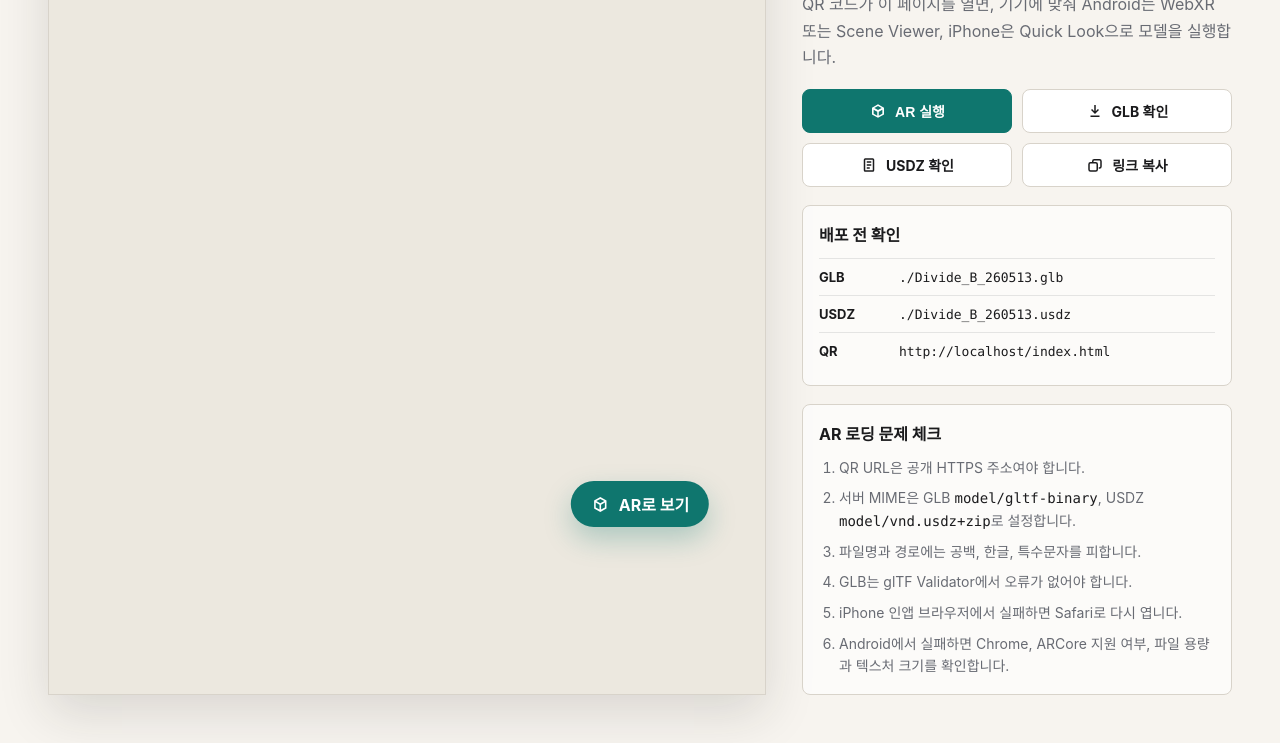
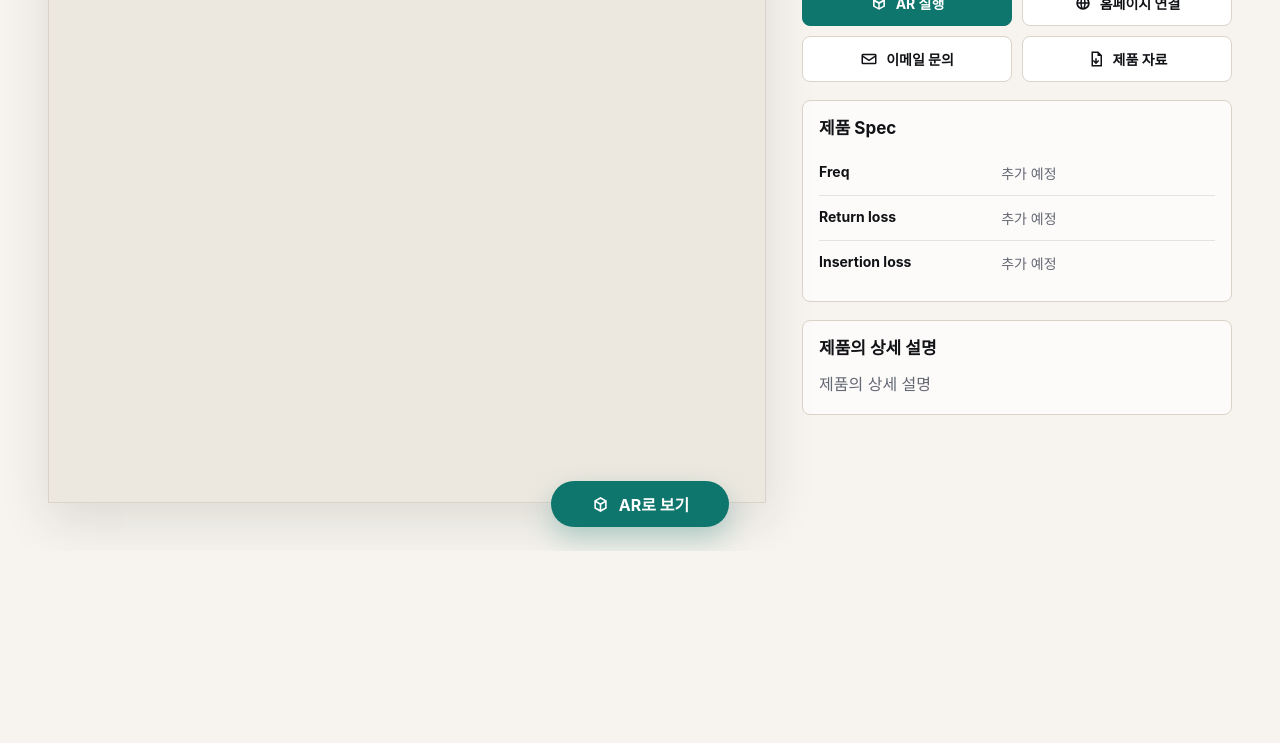
Before and after one commit to Gohhee/modeling, a plain HTML site: page index.html in a window 1280 px wide. Shown: the part 249-992 px from the top of the page. After the commit the page ends 800 px from the top, so only its background shows below. Drawn offline with nearby package versions, Linux system fonts and the light colour scheme.

Commit message:
Update index.html
Ver.0.5

```diff
--- a/index.html
+++ b/index.html
@@ -4,21 +4,21 @@
     <meta charset="utf-8" />
     <meta name="viewport" content="width=device-width, initial-scale=1, viewport-fit=cover" />
     <meta name="theme-color" content="#f7f4ef" />
-    <title>Divide_B_260513 AR Viewer</title>
+    <title>3Rwave Product AR Viewer</title>
     <script type="module" src="https://unpkg.com/@google/model-viewer/dist/model-viewer.min.js"></script>
     <style>
       :root {
         color-scheme: light;
         --bg: #f7f4ef;
         --surface: #ffffff;
-        --ink: #1b1b1d;
-        --muted: #686b73;
-        --line: #d8d3ca;
+        --ink: #111216;
+        --muted: #646874;
+        --line: #d9d3c9;
         --accent: #0f766e;
-        --accent-strong: #0b5f59;
+        --accent-strong: #0a5c56;
         --warn: #9f4f12;
         --error: #a33434;
-        --shadow: 0 18px 48px rgba(37, 34, 29, 0.14);
+        --shadow: 0 18px 48px rgba(37, 34, 29, 0.12);
       }
 
       * {
@@ -49,26 +49,27 @@
         display: flex;
         align-items: center;
         justify-content: space-between;
-        gap: 16px;
-        padding: 16px clamp(18px, 4vw, 48px);
-        border-bottom: 1px solid rgba(27, 27, 29, 0.08);
+        gap: 18px;
+        padding: 18px clamp(18px, 4vw, 48px);
+        border-bottom: 1px solid rgba(17, 18, 22, 0.08);
       }
 
       .brand {
-        display: flex;
-        flex-direction: column;
-        gap: 3px;
+        display: inline-flex;
+        align-items: baseline;
+        gap: 10px;
         min-width: 0;
       }
 
       .brand strong {
-        font-size: clamp(18px, 2.4vw, 26px);
-        line-height: 1.1;
+        font-size: clamp(24px, 3vw, 34px);
+        line-height: 1;
       }
 
       .brand span {
         color: var(--muted);
         font-size: 13px;
+        white-space: nowrap;
       }
 
       .status-pill {
@@ -99,8 +100,8 @@
 
       main {
         display: grid;
-        grid-template-columns: minmax(0, 1fr) minmax(320px, 430px);
-        gap: clamp(18px, 3vw, 36px);
+        grid-template-columns: minmax(0, 1fr) minmax(330px, 430px);
+        gap: clamp(20px, 3vw, 36px);
         align-items: stretch;
         padding: clamp(18px, 4vw, 48px);
       }
@@ -127,6 +128,7 @@
         left: 50%;
         bottom: 24px;
         transform: translateX(-50%);
+        min-width: 178px;
         height: 46px;
         display: inline-flex;
         align-items: center;
@@ -147,9 +149,7 @@
         background: var(--accent-strong);
       }
 
-      .ar-button svg {
-        width: 19px;
-        height: 19px;
+      svg {
         flex: 0 0 auto;
       }
 
@@ -166,17 +166,22 @@
         gap: 12px;
       }
 
+      h1,
+      h2,
+      p {
+        margin: 0;
+      }
+
       h1 {
-        margin: 0;
-        font-size: clamp(30px, 4vw, 48px);
+        font-size: clamp(34px, 4vw, 52px);
         line-height: 1.04;
         letter-spacing: 0;
       }
 
-      .intro p {
-        margin: 0;
+      .intro p,
+      .detail-copy {
         color: var(--muted);
-        line-height: 1.65;
+        line-height: 1.68;
       }
 
       .actions {
@@ -186,7 +191,7 @@
       }
 
       .button {
-        min-height: 44px;
+        min-height: 46px;
         display: inline-flex;
         align-items: center;
         justify-content: center;
@@ -195,10 +200,12 @@
         border-radius: 8px;
         padding: 0 12px;
         text-decoration: none;
+        font: inherit;
         font-weight: 700;
         font-size: 14px;
         background: var(--surface);
         color: var(--ink);
+        cursor: pointer;
       }
 
       .button.primary {
@@ -207,14 +214,21 @@
         border-color: var(--accent);
       }
 
+      .button:hover {
+        border-color: rgba(15, 118, 110, 0.45);
+      }
+
+      .button.primary:hover {
+        background: var(--accent-strong);
+      }
+
       .button svg {
         width: 18px;
         height: 18px;
-        flex: 0 0 auto;
       }
 
       .notice,
-      .diagnostics {
+      .content-block {
         border: 1px solid var(--line);
         border-radius: 8px;
         padding: 16px;
@@ -231,48 +245,39 @@
         display: block;
       }
 
-      .diagnostics h2 {
-        margin: 0 0 12px;
-        font-size: 16px;
+      .content-block h2 {
+        margin-bottom: 12px;
+        font-size: 17px;
+        line-height: 1.3;
       }
 
-      .checklist {
-        margin: 0;
-        padding-left: 20px;
-        color: var(--muted);
-        line-height: 1.62;
+      .spec-table {
+        width: 100%;
+        border-collapse: collapse;
         font-size: 14px;
       }
 
-      .checklist li + li {
-        margin-top: 8px;
-      }
-
-      .file-table {
-        width: 100%;
-        border-collapse: collapse;
-        font-size: 13px;
-        color: var(--muted);
-      }
-
-      .file-table th,
-      .file-table td {
-        border-top: 1px solid rgba(27, 27, 29, 0.1);
-        padding: 10px 0;
+      .spec-table th,
+      .spec-table td {
+        border-top: 1px solid rgba(17, 18, 22, 0.1);
+        padding: 12px 0;
         text-align: left;
         vertical-align: top;
       }
 
-      .file-table th {
+      .spec-table tr:first-child th,
+      .spec-table tr:first-child td {
+        border-top: 0;
+      }
+
+      .spec-table th {
+        width: 46%;
         color: var(--ink);
         font-weight: 700;
-        width: 80px;
       }
 
-      code {
-        font-family: "SFMono-Regular", Consolas, "Liberation Mono", monospace;
-        color: var(--ink);
-        overflow-wrap: anywhere;
+      .spec-table td {
+        color: var(--muted);
       }
 
       #errorBox {
@@ -286,7 +291,7 @@
         display: block;
       }
 
-      @media (max-width: 860px) {
+      @media (max-width: 900px) {
         main {
           grid-template-columns: 1fr;
           padding: 0;
@@ -313,7 +318,7 @@
         }
 
         .panel {
-          padding: 22px 18px 32px;
+          padding: 24px 18px 34px;
         }
       }
 
@@ -322,6 +327,11 @@
           align-items: flex-start;
           flex-direction: column;
           gap: 10px;
+        }
+
+        .brand {
+          flex-direction: column;
+          gap: 4px;
         }
 
         .actions {
@@ -338,19 +348,19 @@
     <div class="page">
       <header class="topbar">
         <div class="brand">
-          <strong>Divide_B_260513</strong>
-          <span>3D · Web · AR Viewer</span>
+          <strong>3Rwave</strong>
+          <span>Product AR Viewer</span>
         </div>
         <div id="loadStatus" class="status-pill">모델 확인 중</div>
       </header>
 
       <main>
-        <section class="viewer-shell" aria-label="3D 제품 뷰어">
+        <section class="viewer-shell" aria-label="제품 3D 뷰어">
           <model-viewer
             id="viewer"
             src="./Divide_B_260513.glb"
             ios-src="./Divide_B_260513.usdz"
-            alt="Divide_B_260513 제품 3D 모델"
+            alt="제품 3D 모델"
             camera-controls
             touch-action="pan-y"
             auto-rotate
@@ -364,7 +374,7 @@
             environment-image="neutral"
           >
             <button slot="ar-button" class="ar-button" type="button">
-              <svg viewBox="0 0 24 24" aria-hidden="true">
+              <svg viewBox="0 0 24 24" width="19" height="19" aria-hidden="true">
                 <path
                   d="M12 2.6 4.2 6.9v10.2L12 21.4l7.8-4.3V6.9L12 2.6Zm0 2.3 5.1 2.8L12 10.5 6.9 7.7 12 4.9ZM6.2 9.5l4.8 2.7v6.2l-4.8-2.7V9.5Zm6.8 8.9v-6.2l4.8-2.7v6.2L13 18.4Z"
                   fill="currentColor"
@@ -377,75 +387,64 @@
 
         <aside class="panel">
           <section class="intro">
-            <h1>스마트폰에서 바로 확인하는 제품 AR</h1>
-            <p>
-              QR 코드가 이 페이지를 열면, 기기에 맞춰 Android는 WebXR 또는 Scene Viewer,
-              iPhone은 Quick Look으로 모델을 실행합니다.
-            </p>
+            <h1>제품 PN</h1>
+            <p>제품의 간단한 설명</p>
           </section>
 
           <div id="browserNotice" class="notice">
-            인앱 브라우저에서는 AR 실행이 막힐 수 있습니다. iPhone은 Safari, Android는 Chrome에서
-            이 페이지를 다시 열어 주세요.
+            인앱 브라우저에서는 AR 실행이 제한될 수 있습니다. iPhone은 Safari, Android는 Chrome에서 열어 주세요.
           </div>
 
           <div id="errorBox" class="notice"></div>
 
-          <nav class="actions" aria-label="모델 실행 링크">
+          <nav class="actions" aria-label="제품 문의 및 이동">
             <button id="openArButton" class="button primary" type="button">
               <svg viewBox="0 0 24 24" aria-hidden="true">
                 <path d="M12 3 4 7.5v9L12 21l8-4.5v-9L12 3Zm0 2.3 4.9 2.7L12 10.7 7.1 8 12 5.3Zm-5.8 5 4.8 2.6v5.3l-4.8-2.7v-5.2Zm6.8 7.9v-5.3l4.8-2.6v5.2L13 18.2Z" fill="currentColor" />
               </svg>
               AR 실행
             </button>
-            <a class="button" href="./Divide_B_260513.glb" download>
+            <a class="button" href="#" data-pending="홈페이지 URL을 추가해 주세요.">
               <svg viewBox="0 0 24 24" aria-hidden="true">
-                <path d="M11 4h2v8.2l2.9-2.9 1.4 1.4L12 16l-5.3-5.3 1.4-1.4 2.9 2.9V4Zm-5 14h12v2H6v-2Z" fill="currentColor" />
+                <path d="M12 3a9 9 0 1 0 0 18 9 9 0 0 0 0-18Zm6.7 8h-3.1a14.7 14.7 0 0 0-1.1-5 7 7 0 0 1 4.2 5ZM12 5.1c.6.8 1.3 2.6 1.6 5.9h-3.2c.3-3.3 1-5.1 1.6-5.9ZM5.3 13h3.1c.1 1.8.5 3.5 1.1 5a7 7 0 0 1-4.2-5Zm3.1-2H5.3a7 7 0 0 1 4.2-5 14.7 14.7 0 0 0-1.1 5Zm3.6 7.9c-.6-.8-1.3-2.6-1.6-5.9h3.2c-.3 3.3-1 5.1-1.6 5.9Zm2.5-.9c.6-1.5 1-3.2 1.1-5h3.1a7 7 0 0 1-4.2 5Z" fill="currentColor" />
               </svg>
-              GLB 확인
+              홈페이지 연결
             </a>
-            <a class="button" href="./Divide_B_260513.usdz" rel="ar">
+            <a class="button" href="#" data-pending="이메일 주소를 추가해 주세요.">
               <svg viewBox="0 0 24 24" aria-hidden="true">
-                <path d="M7 3h10a2 2 0 0 1 2 2v14a2 2 0 0 1-2 2H7a2 2 0 0 1-2-2V5a2 2 0 0 1 2-2Zm0 2v14h10V5H7Zm2 2h6v2H9V7Zm0 4h6v2H9v-2Zm0 4h4v2H9v-2Z" fill="currentColor" />
+                <path d="M4 5h16a2 2 0 0 1 2 2v10a2 2 0 0 1-2 2H4a2 2 0 0 1-2-2V7a2 2 0 0 1 2-2Zm0 2v.4l8 5.1 8-5.1V7H4Zm0 2.8V17h16V9.8l-8 5.1-8-5.1Z" fill="currentColor" />
               </svg>
-              USDZ 확인
+              이메일 문의
             </a>
-            <button id="copyButton" class="button" type="button">
+            <a class="button" href="#" data-pending="제품 자료 파일을 추가해 주세요.">
               <svg viewBox="0 0 24 24" aria-hidden="true">
-                <path d="M8 7a3 3 0 0 1 3-3h7a3 3 0 0 1 3 3v7a3 3 0 0 1-3 3h-1v-2h1a1 1 0 0 0 1-1V7a1 1 0 0 0-1-1h-7a1 1 0 0 0-1 1v1H8V7Zm-5 4a3 3 0 0 1 3-3h7a3 3 0 0 1 3 3v7a3 3 0 0 1-3 3H6a3 3 0 0 1-3-3v-7Zm3-1a1 1 0 0 0-1 1v7a1 1 0 0 0 1 1h7a1 1 0 0 0 1-1v-7a1 1 0 0 0-1-1H6Z" fill="currentColor" />
+                <path d="M6 2h9l5 5v15H6V2Zm8 2H8v16h10V8h-4V4Zm-3 7h2v4.2l1.9-1.9 1.4 1.4L12 19l-4.3-4.3 1.4-1.4 1.9 1.9V11Z" fill="currentColor" />
               </svg>
-              링크 복사
-            </button>
+              제품 자료
+            </a>
           </nav>
 
-          <section class="diagnostics">
-            <h2>배포 전 확인</h2>
-            <table class="file-table" aria-label="모델 파일 경로">
+          <section class="content-block">
+            <h2>제품 Spec</h2>
+            <table class="spec-table" aria-label="제품 Spec">
               <tr>
-                <th>GLB</th>
-                <td><code>./Divide_B_260513.glb</code></td>
+                <th>Freq</th>
+                <td>추가 예정</td>
               </tr>
               <tr>
-                <th>USDZ</th>
-                <td><code>./Divide_B_260513.usdz</code></td>
+                <th>Return loss</th>
+                <td>추가 예정</td>
               </tr>
               <tr>
-                <th>QR</th>
-                <td><code id="pageUrl">현재 페이지 URL</code></td>
+                <th>Insertion loss</th>
+                <td>추가 예정</td>
               </tr>
             </table>
           </section>
 
-          <section class="diagnostics">
-            <h2>AR 로딩 문제 체크</h2>
-            <ol class="checklist">
-              <li>QR URL은 공개 HTTPS 주소여야 합니다.</li>
-              <li>서버 MIME은 GLB <code>model/gltf-binary</code>, USDZ <code>model/vnd.usdz+zip</code>로 설정합니다.</li>
-              <li>파일명과 경로에는 공백, 한글, 특수문자를 피합니다.</li>
-              <li>GLB는 glTF Validator에서 오류가 없어야 합니다.</li>
-              <li>iPhone 인앱 브라우저에서 실패하면 Safari로 다시 엽니다.</li>
-              <li>Android에서 실패하면 Chrome, ARCore 지원 여부, 파일 용량과 텍스처 크기를 확인합니다.</li>
-            </ol>
+          <section class="content-block">
+            <h2>제품의 상세 설명</h2>
+            <p class="detail-copy">제품의 상세 설명</p>
           </section>
         </aside>
       </main>
@@ -457,14 +456,12 @@
       const errorBox = document.querySelector("#errorBox");
       const browserNotice = document.querySelector("#browserNotice");
       const openArButton = document.querySelector("#openArButton");
-      const copyButton = document.querySelector("#copyButton");
-      const pageUrl = document.querySelector("#pageUrl");
 
       const userAgent = navigator.userAgent || "";
       const isInAppBrowser = /Instagram|FBAN|FBAV|KAKAOTALK|Line\/|NAVER|DaumApps/i.test(userAgent);
-      const isIOS = /iPad|iPhone|iPod/.test(userAgent) || (navigator.platform === "MacIntel" && navigator.maxTouchPoints > 1);
-
-      pageUrl.textContent = location.href;
+      const isIOS =
+        /iPad|iPhone|iPod/.test(userAgent) ||
+        (navigator.platform === "MacIntel" && navigator.maxTouchPoints > 1);
 
       if (isInAppBrowser) {
         browserNotice.classList.add("visible");
@@ -492,7 +489,7 @@
 
       viewer.addEventListener("ar-status", (event) => {
         if (event.detail.status === "failed") {
-          showError("AR 실행에 실패했습니다. 기기의 기본 브라우저에서 다시 열고 GLB/USDZ 파일 접근 여부를 확인하세요.");
+          showError("AR 실행에 실패했습니다. 기본 브라우저에서 다시 열고 GLB/USDZ 파일 접근 여부를 확인하세요.");
         }
       });
 
@@ -508,16 +505,13 @@
         }
       });
 
-      copyButton.addEventListener("click", async () => {
-        try {
-          await navigator.clipboard.writeText(location.href);
-          copyButton.textContent = "복사 완료";
-          window.setTimeout(() => {
-            copyButton.textContent = "링크 복사";
-          }, 1600);
-        } catch (error) {
-          showError("브라우저 권한 때문에 링크 복사에 실패했습니다. 주소창의 URL을 사용해 주세요.");
-        }
+      document.querySelectorAll("[data-pending]").forEach((link) => {
+        link.addEventListener("click", (event) => {
+          if (link.getAttribute("href") === "#") {
+            event.preventDefault();
+            showError(link.dataset.pending);
+          }
+        });
       });
 
       if (!window.isSecureContext && location.protocol !== "file:") {
```
